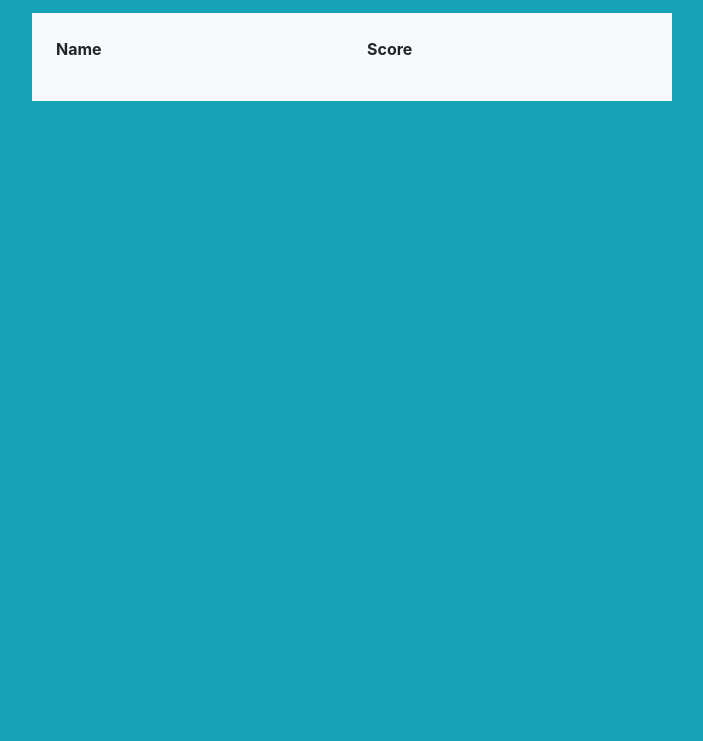
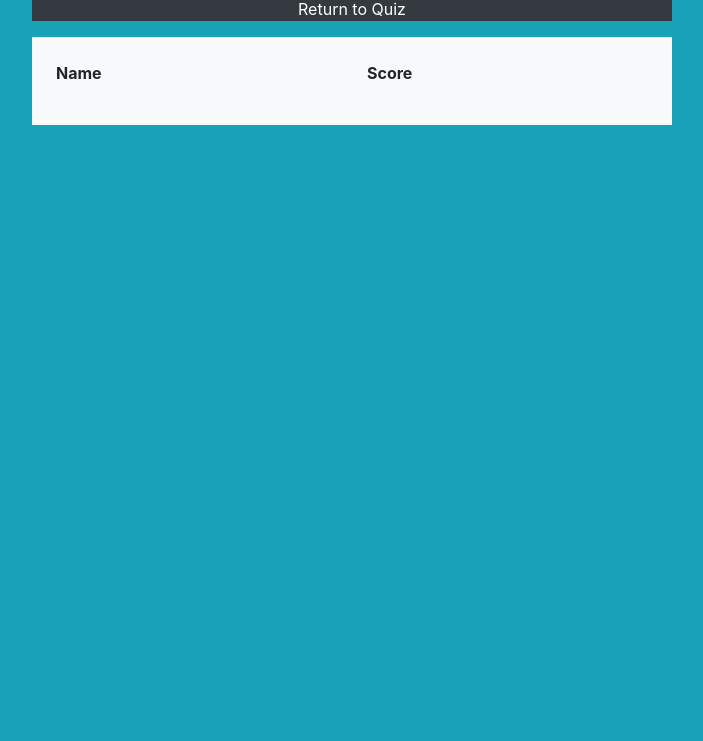
Before and after one commit to TWetmore34/CSS-quiz, a plain HTML site: page high-score.html in a window 1280 px wide. Shown: the part 59-800 px from the top of the page, without its empty margins (288-991 px from the left). Drawn offline with nearby package versions, Linux system fonts and the light colour scheme.

Commit message:
added anchor element to return from high scores list

```diff
--- a/high-score.html
+++ b/high-score.html
@@ -7,6 +7,7 @@
     </head>
     <header class="bg-dark text-white text-center mb-3 vw-100">
         <h1>high scores</h1>
+        <a class="text-white" href="./index.html">Return to Quiz</a>
     </header>
     <body class="w-50 mx-auto bg-info">
 
```
